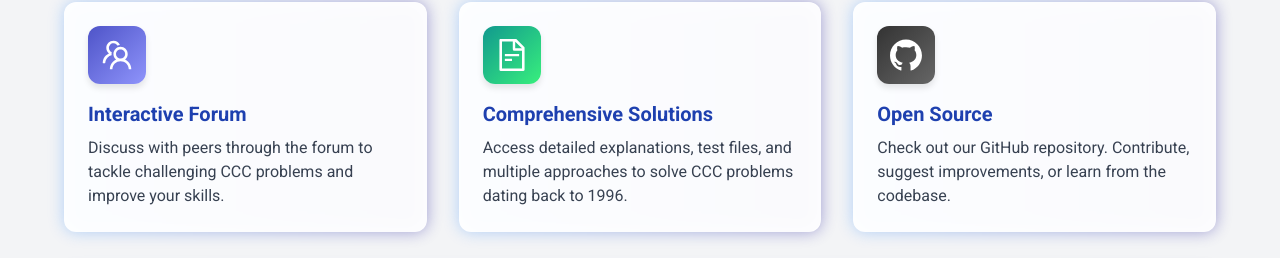
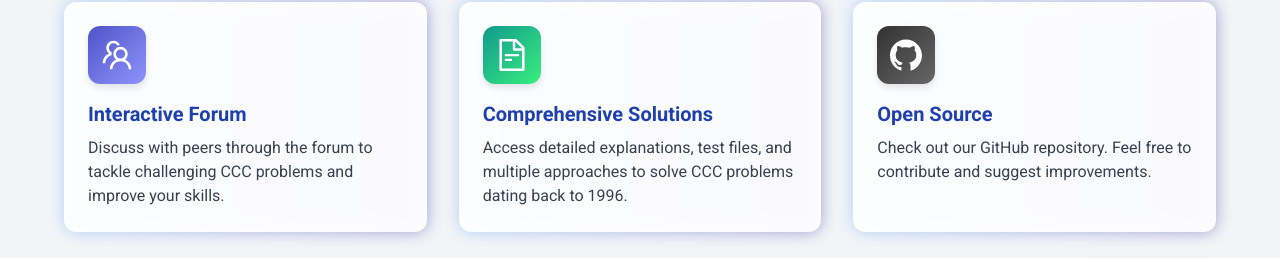
Before and after one commit to Tankman61/CCCSolutions, a React (Vite) app in the folder frontend-react/mmhs-website/: page / in a window 1280 px wide. Shown: the part 1060-1318 px from the top of the page. Built offline with nearby package versions, Linux system fonts and the light colour scheme.

Commit message:
updated difficulty

```diff
--- a/frontend-react/mmhs-website/src/pages/HomePage.jsx
+++ b/frontend-react/mmhs-website/src/pages/HomePage.jsx
@@ -115,7 +115,7 @@ const Home = () => {
               },
               {
                 title: 'Open Source',
-                content: 'Check out our GitHub repository. Contribute, suggest improvements, or learn from the codebase.',
+                content: 'Check out our GitHub repository. Feel free to contribute and suggest improvements.',
                 icon: <a href="https://github.com/Tankman61/CCCSolutions" target="_blank" rel="noopener noreferrer">
                   <GithubIconWrapper><GithubOutlined/></GithubIconWrapper>
                 </a>,
```
